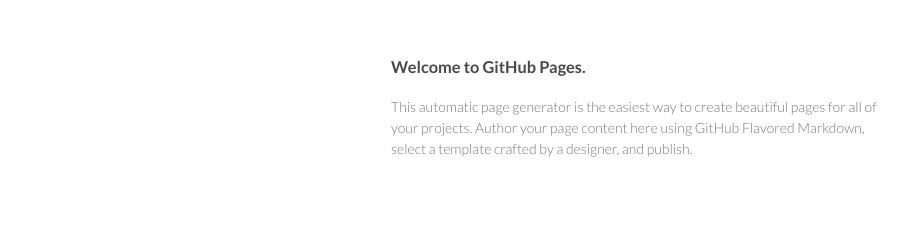
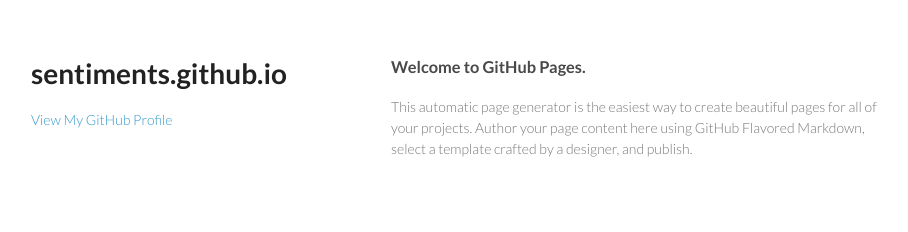
Before and after one commit to sentiments/sentiments.github.io, a plain HTML site: page index.html in a window 1280 px wide. Shown: the whole page, without its empty margins (179-1087 px from the left). Drawn offline with Linux system fonts and the light colour scheme.

Commit message:
Update index.html

```diff
--- a/index.html
+++ b/index.html
@@ -14,14 +14,14 @@
   </head>
   <body>
     <div class="wrapper">
-      <!--header>
+      <header>
         <h1>sentiments.github.io</h1>
         <p></p>
 
 
         <p class="view"><a href="https://github.com/sentiments">View My GitHub Profile</a></p>
 
-      </header-->
+      </header>
       <section>
         <h3>
 <a id="welcome-to-github-pages" class="anchor" href="#welcome-to-github-pages" aria-hidden="true"><span class="octicon octicon-link"></span></a>Welcome to GitHub Pages.</h3>
```
